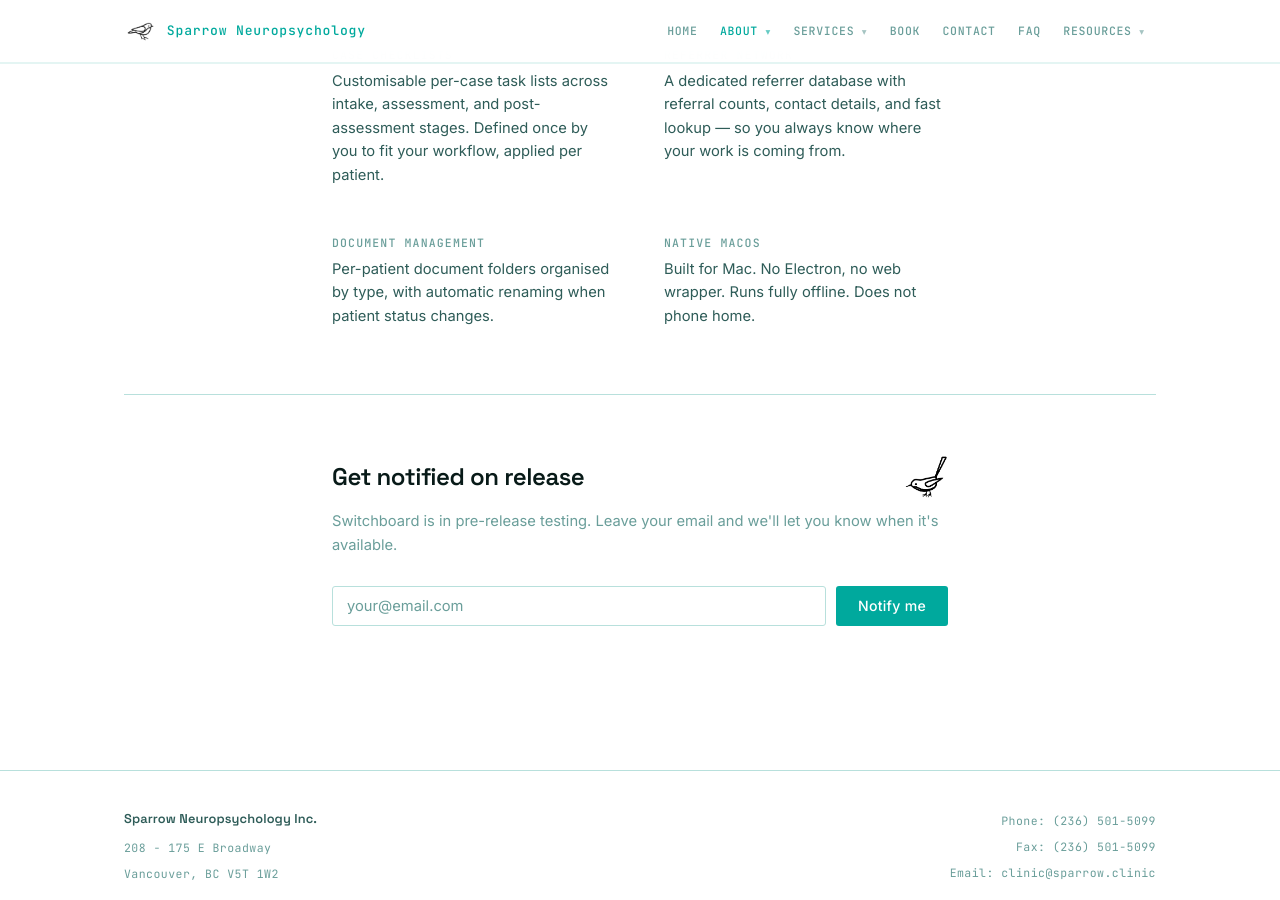
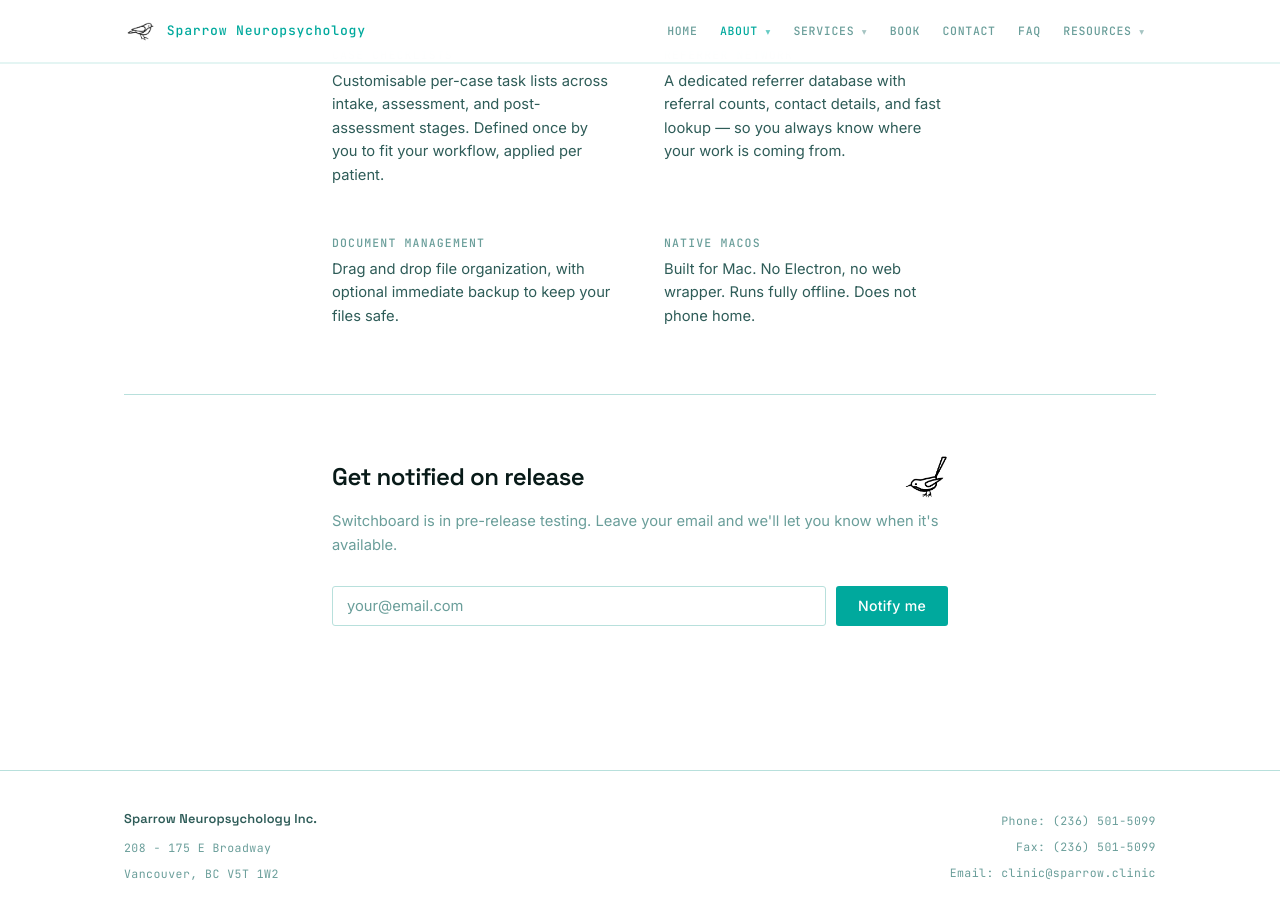
Before and after one commit to cfxb/sparrow-clinic, a Jekyll site: the page built from switchboard.md, in a window 1280 px wide and 900 px high, scrolled down 1216 px. Built offline with Jekyll 4.4.1, drawn with Linux system fonts in a browser that asks for light colours.

Commit message:
Update Switchboard file management feature copy
Co-Authored-By: Claude Sonnet 4.6 <noreply@anthropic.com>

```diff
--- a/switchboard.md
+++ b/switchboard.md
@@ -237,7 +237,7 @@ hero_image: /assets/images/hero-sky.jpg
 
       <div class="sb-feature">
         <span class="sb-feature-label">Document management</span>
-        <p class="sb-feature-text">Per-patient document folders organised by type, with automatic renaming when patient status changes.</p>
+        <p class="sb-feature-text">Drag and drop file organization, with optional immediate backup to keep your files safe.</p>
       </div>
 
       <div class="sb-feature">
```
